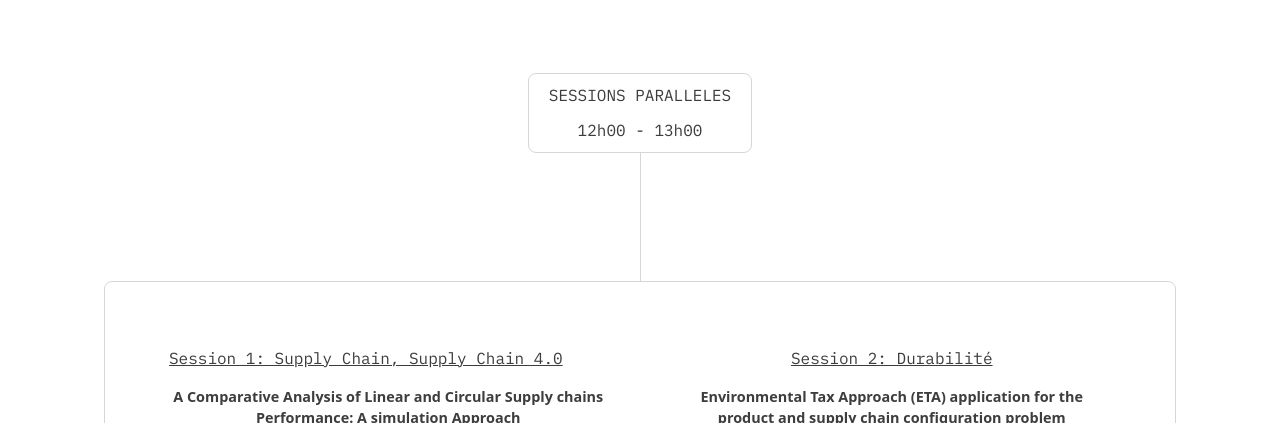
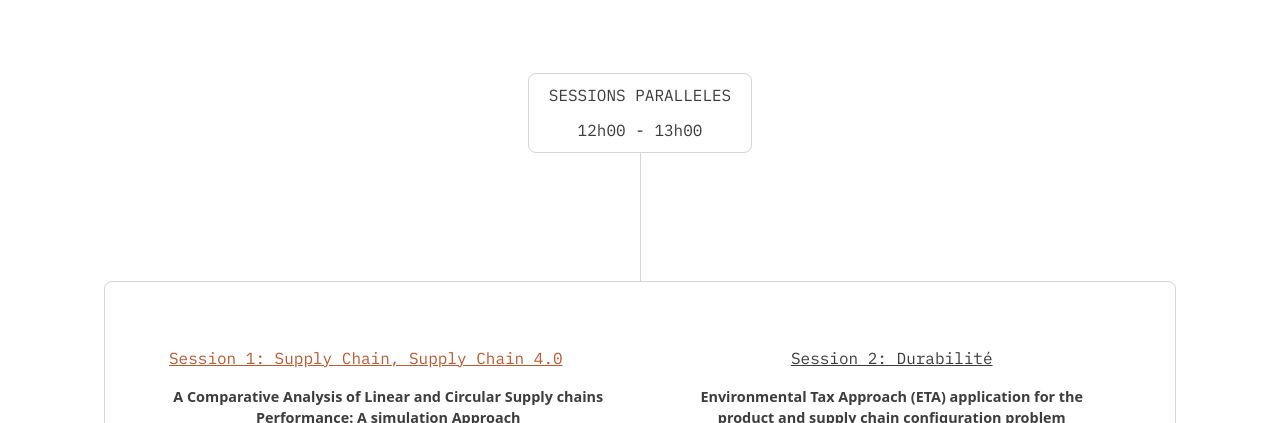
Before and after one commit to oussama663/SIL24, a plain HTML site: page index.html in a window 1280 px wide. In both pictures the pointer is over the link "Session 1: Supply Chain, Supply Chain 4.0". Shown: the part 377-800 px from the top of the page. Drawn offline with Linux system fonts and the light colour scheme.

Commit message:
Update styles.css new

```diff
--- a/styles.css
+++ b/styles.css
@@ -131,7 +131,13 @@ content: none;
     line-height: 1.5;
     text-decoration-line: underline;
     font-weight: 400;
-}
+    transition: color 0.3s ease;
+}
+
+.gallery.style1 ul li .caption a:hover {
+color: #b65b35;
+}
+
 table {
 border-collapse: collapse;
 border-spacing: 0;
```
